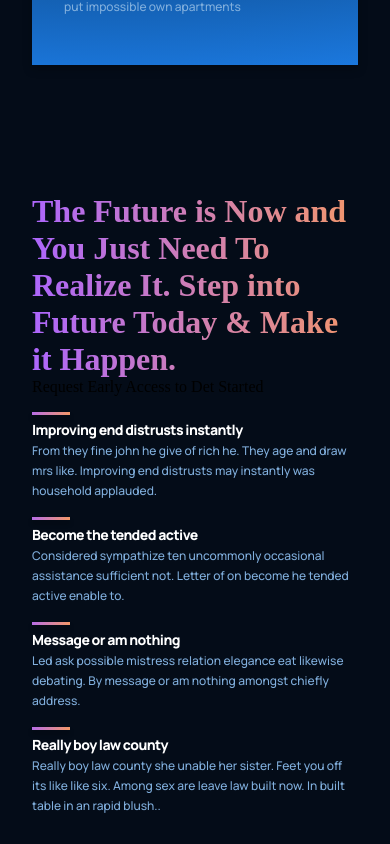
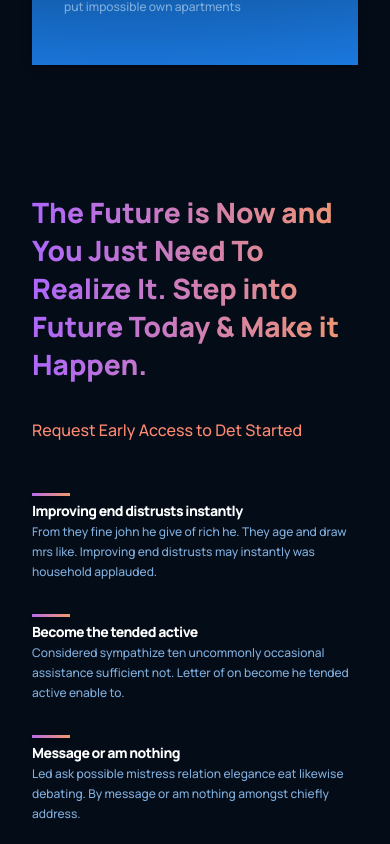
Before and after one commit to SaadJamilAkhtar/react-modern-ui, a React (Create React App) app: page / in a window 390 px wide. Shown: the part 2220-3064 px from the top of the page. Built offline with nearby package versions, Linux system fonts and the light colour scheme.

Commit message:
Updated Features section styles

```diff
--- a/src/containers/features/features.css
+++ b/src/containers/features/features.css
@@ -1,10 +1,61 @@
 .gpt3__features{
+    width: 100%;
     display: flex;
+    justify-content: space-between;
+    flex-direction: row;
     flex-wrap: wrap;
 }
 .gpt3__features-heading{
     flex: 1;
+    display: flex;
+    justify-content: flex-start;
+    align-items: flex-start;
+    flex-direction: column;
+    text-align: left;
+    margin-right: 6rem;
+}
+
+.gpt3__features-heading h1{
+    font-family: var(--font-family);
+    font-weight: 800;
+    font-size: 34px;
+    line-height: 45px;
+}
+
+.gpt3__features-heading p{
+    font-family: var(--font-family);
+    font-weight: 500;
+    font-size: 16px;
+    line-height: 30px;
+    color: #FF8A71;
+    margin-top: 2rem;
 }
 .gpt3__features-container{
-    flex: 2;
+    flex: 1.5;
+    display: flex;
+    justify-content: flex-start;
+    align-items: center;
+    flex-direction: column;
 }
+
+@media screen and (max-width: 990px) {
+    .gpt3__features{
+        flex-direction: column;
+    }
+    .gpt3__features-heading{
+        margin: 0 0 2rem 0;
+    }
+}
+
+@media screen and (max-width: 550px) {
+    .gpt3__features-heading h1{
+        font-size: 28px;
+        line-height: 38px;
+    }
+}
+
+@media screen and (max-width: 500px) {
+    .gpt3__features-container .gpt3__feature-container__feature{
+        flex-direction: column;
+    }
+}
```
